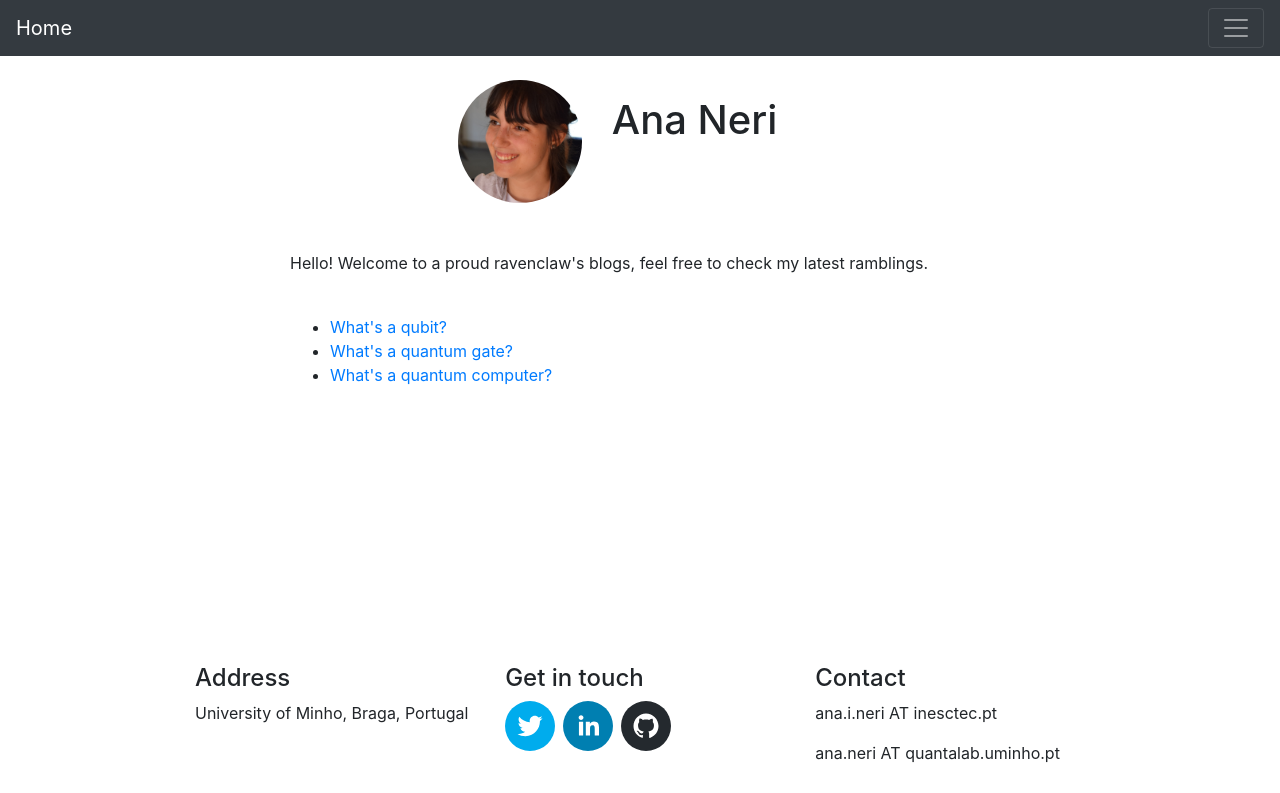
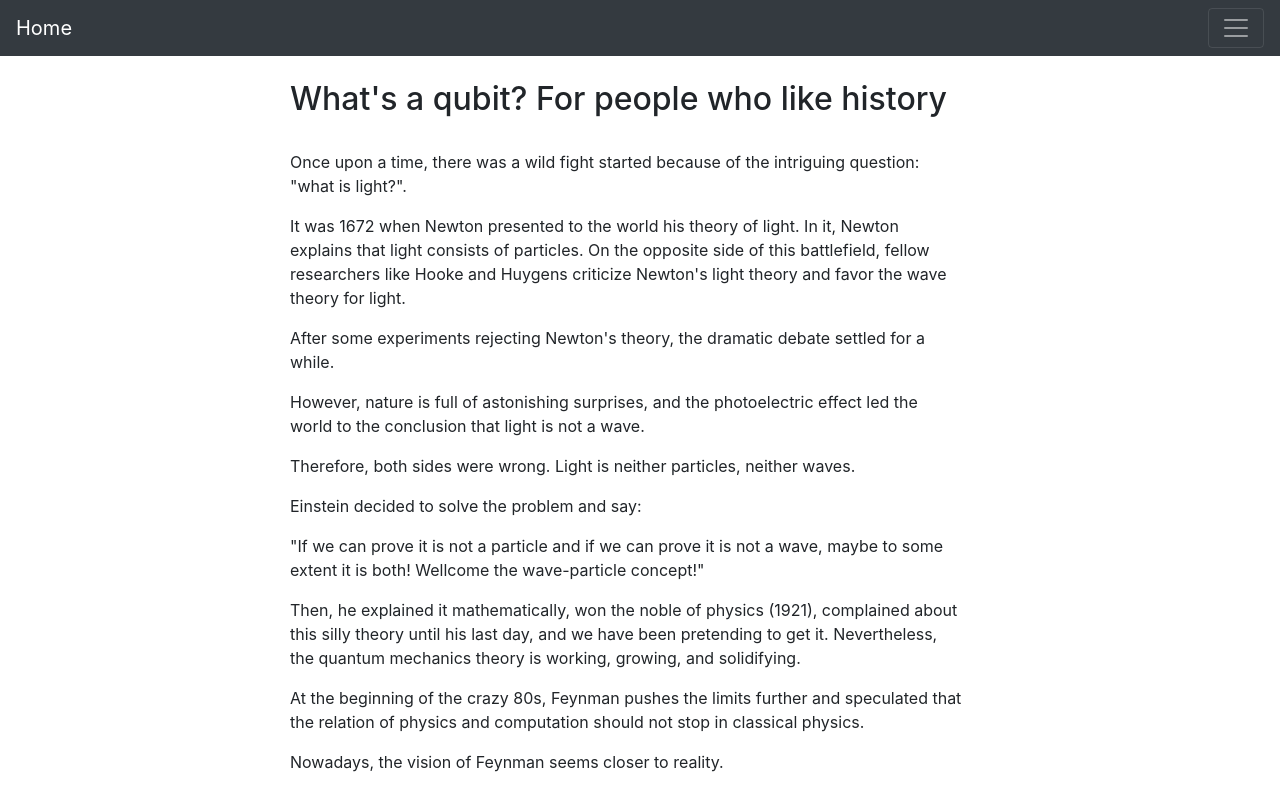
Before and after one commit to AnaNeri/myBlog, a React (Create React App) app: page /blog/qubitHistory in a window 1280 px wide. Shown: the top 793 px of the page. Built offline with nearby package versions, Linux system fonts and the light colour scheme; no server answers.

Commit message:
Add qubit history

```diff
--- a/src/containers/App.js
+++ b/src/containers/App.js
@@ -9,7 +9,7 @@ import HomePage from './HomePage';
 import TextEntry from './Blog/TextEntry';
 import GatePost from './Blog/GatePost';
 import MultipleChoiceEntry from './Blog/MultipleChoiceEntry';
-import qubit from '../posts/qubit.json';
+import qubit from '../posts/qubitHistory.json';
 import qgate from '../posts/qgate.json';
 import qcomputer from '../posts/qcomputer.json'
 import '../../node_modules/bootstrap/dist/css/bootstrap.min.css'; // must import this AND npm install
@@ -33,7 +33,7 @@ function App() {
 
         <Router>
             <Switch>
-              <Route path="/blog/qubit">
+              <Route path="/blog/qubitHistory">
                 <TextEntry title={qubit.title} text={qubit.body} />
               </Route>
               <Route path="/blog/quantumGate">
--- a/src/containers/Blog/TextEntry.js
+++ b/src/containers/Blog/TextEntry.js
@@ -5,7 +5,10 @@ import Col from 'react-bootstrap/Col';
 import PropTypes from 'prop-types';
 
 
-function TextEntryContent({title="Tmp title", text="Hi"}) {
+
+function TextEntryContent({title="Tmp title", text=["Hi"]}) {
+  const listtext = text.map((text) => <p>{text}</p>)
+
   return (
     <div>
         <Container>
@@ -18,7 +21,7 @@ function TextEntryContent({title="Tmp title", text="Hi"}) {
 			        {title}
 			      </h2>
 			      <br/>
-			          {text}
+			         {listtext}
 			</Col>
 			</Row>
 		</Col>
@@ -28,7 +31,7 @@ function TextEntryContent({title="Tmp title", text="Hi"}) {
   );
 }
 
-function TextEntry({title="Tmp title", text="Hi"}) {
+function TextEntry({title="Tmp title", text=["Hi"]}) {
 	return (
     <div>
        <Container>
--- a/src/containers/HomePage.js
+++ b/src/containers/HomePage.js
@@ -41,7 +41,7 @@ function HomePageContent() {
         <br/>
 
         <ul>
-            <li><Link to ="/blog/qubit"> What's a qubit?  </Link></li>
+            <li><Link to ="/blog/qubitHistory"> What's a qubit? For people who like history  </Link></li>
             <li><Link to ="/blog/quantumGate"> What's a quantum gate? </Link></li>
             <li><Link to ="/blog/quantumcomputer"> What's a quantum computer? </Link></li>
         </ul>
--- a/src/posts/qubit.json
+++ /dev/null
@@ -1,4 +0,0 @@
-{
-    "title": "What's a qubit?",
-    "body": "You can find out soon! :D"
-}
--- /dev/null
+++ b/src/posts/qubitHistory.json
@@ -0,0 +1,4 @@
+{
+    "title": "What's a qubit? For people who like history",
+    "body": ["Once upon a time, there was a wild fight started because of the intriguing question: \"what is light?\".","It was 1672 when Newton presented to the world his theory of light. In it, Newton explains that light consists of particles. On the opposite side of this battlefield, fellow researchers like Hooke and Huygens criticize Newton's light theory and favor the wave theory for light.","After some experiments rejecting Newton's theory, the dramatic debate settled for a while.","However, nature is full of astonishing surprises, and the photoelectric effect led the world to the conclusion that light is not a wave.","Therefore, both sides were wrong. Light is neither particles, neither waves.","Einstein decided to solve the problem and say:","\"If we can prove it is not a particle and if we can prove it is not a wave, maybe to some extent it is both! Wellcome the wave-particle concept!\"","Then, he explained it mathematically, won the noble of physics (1921), complained about this silly theory until his last day, and we have been pretending to get it. Nevertheless, the quantum mechanics theory is working, growing, and solidifying.","At the beginning of the crazy 80s, Feynman pushes the limits further and speculated that the relation of physics and computation should not stop in classical physics.","Nowadays, the vision of Feynman seems closer to reality.","How exactly, you may ask. Well, now we got the qubit."]
+}
```
